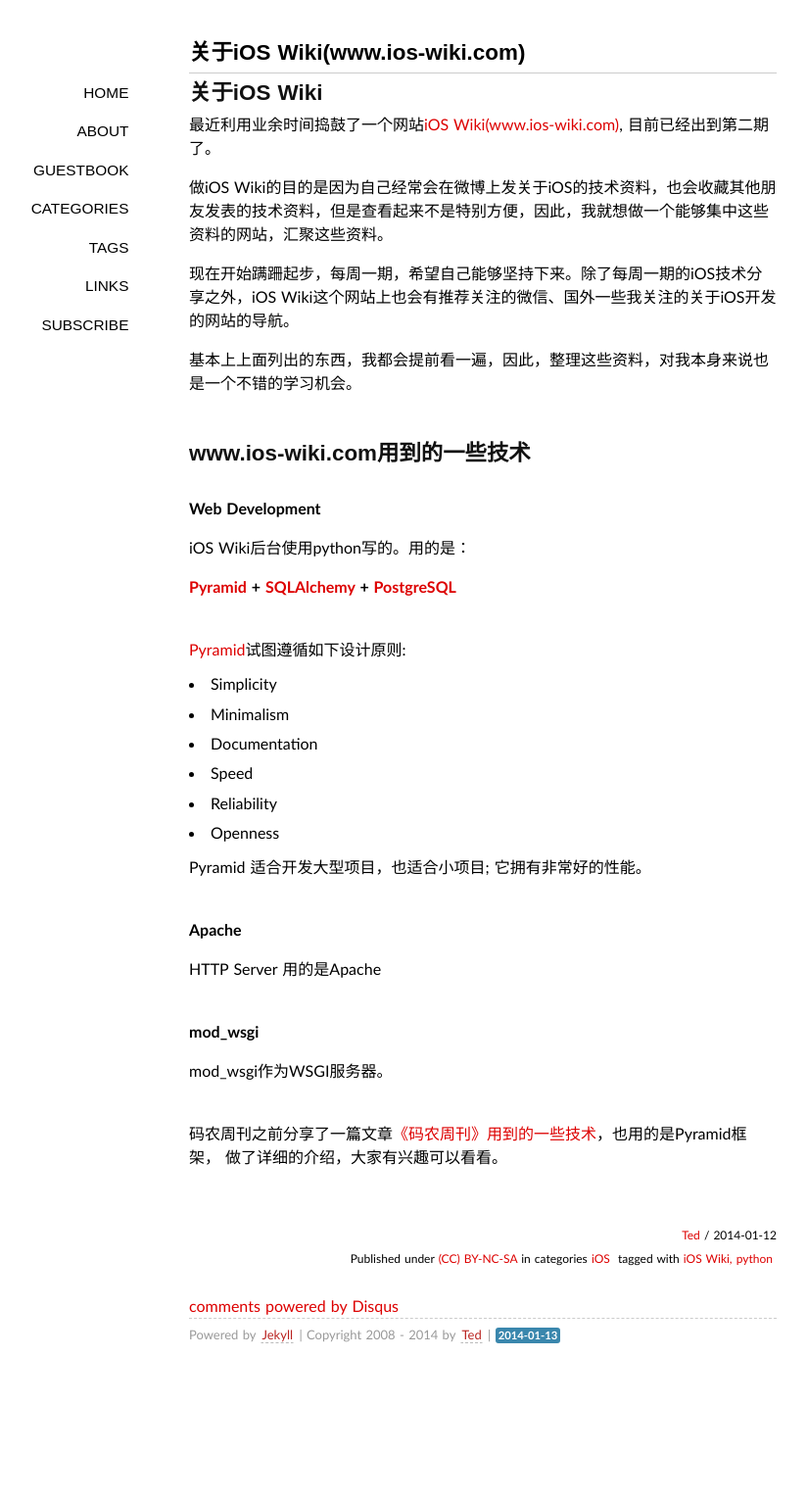
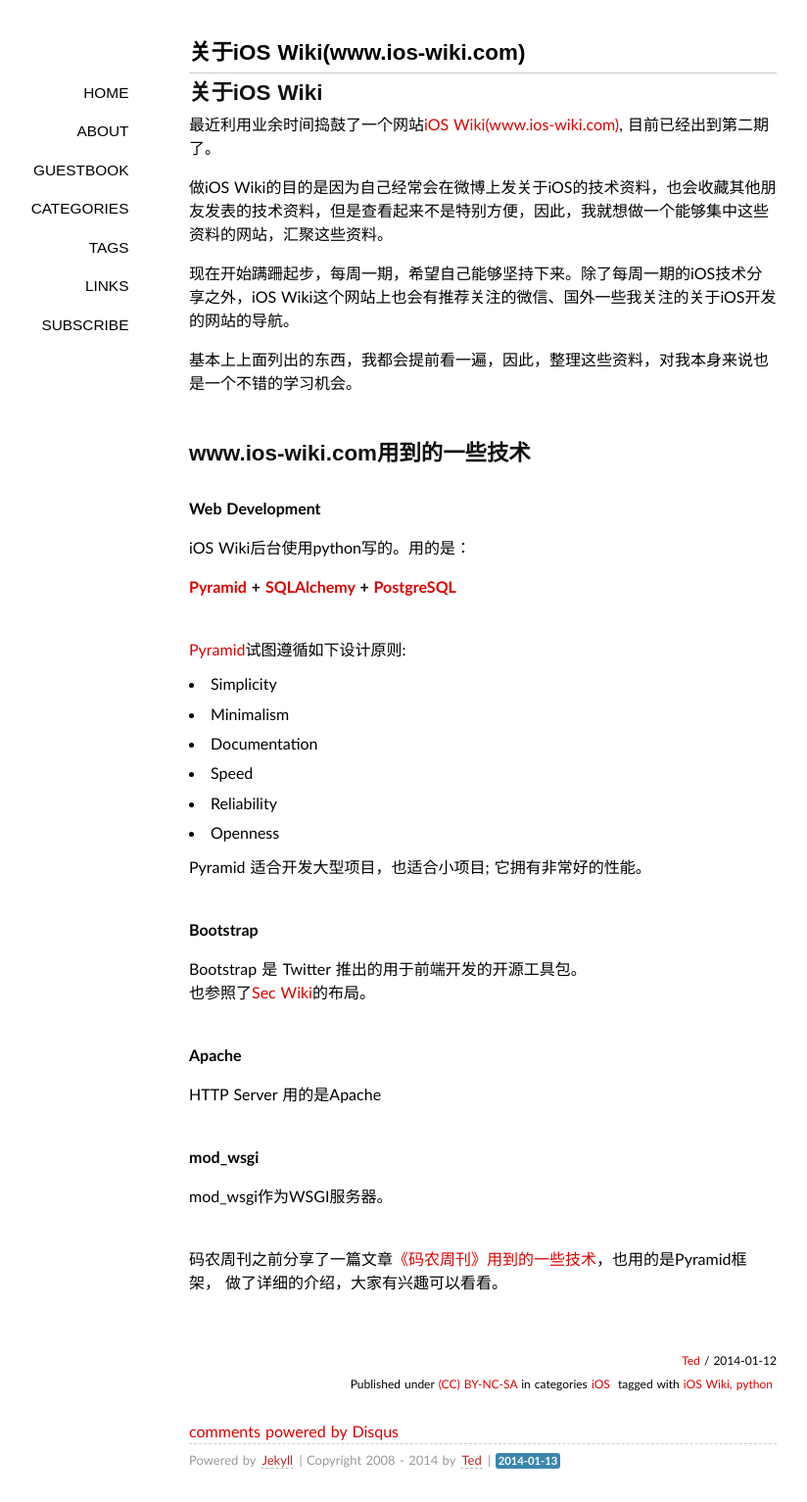
Before and after one commit to wufawei/wufawei.github.com, a Jekyll site: the page built from _posts/201401/2014-01-12-ios-wiki.md, in a window 1280 px wide. Shown: the whole page at 98% size, without its empty margins (147-971 px from the left). Built offline with Jekyll 4.4.1, drawn with Linux system fonts in a browser that asks for light colours; some web fonts are replaced; Markdown is read by kramdown in place of the engine named in the settings; comment, search, counter and statistics services are not loaded; before the commit the page ends 1405 px from its top, so only the background shows below that.

Commit message:
modify content

```diff
--- a/_posts/201401/2014-01-12-ios-wiki.md
+++ b/_posts/201401/2014-01-12-ios-wiki.md
@@ -45,6 +45,12 @@
  Pyramid 适合开发大型项目，也适合小项目; 它拥有非常好的性能。
 
 <br>
+**Bootstrap**
+
+Bootstrap 是 Twitter 推出的用于前端开发的开源工具包。
+也参照了[Sec Wiki][7]的布局。
+
+<br>
 **Apache**
 
 HTTP Server 用的是Apache
@@ -68,3 +74,4 @@
 [4]:http://docs.pylonsproject.org/projects/pyramid/en/1.5-branch/narr/introduction.html#what-makes-pyramid-unique
 [5]:http://www.sqlalchemy.org/
 [6]:http://www.postgresql.org/
+[7]:http://www.sec-wiki.com/
```
